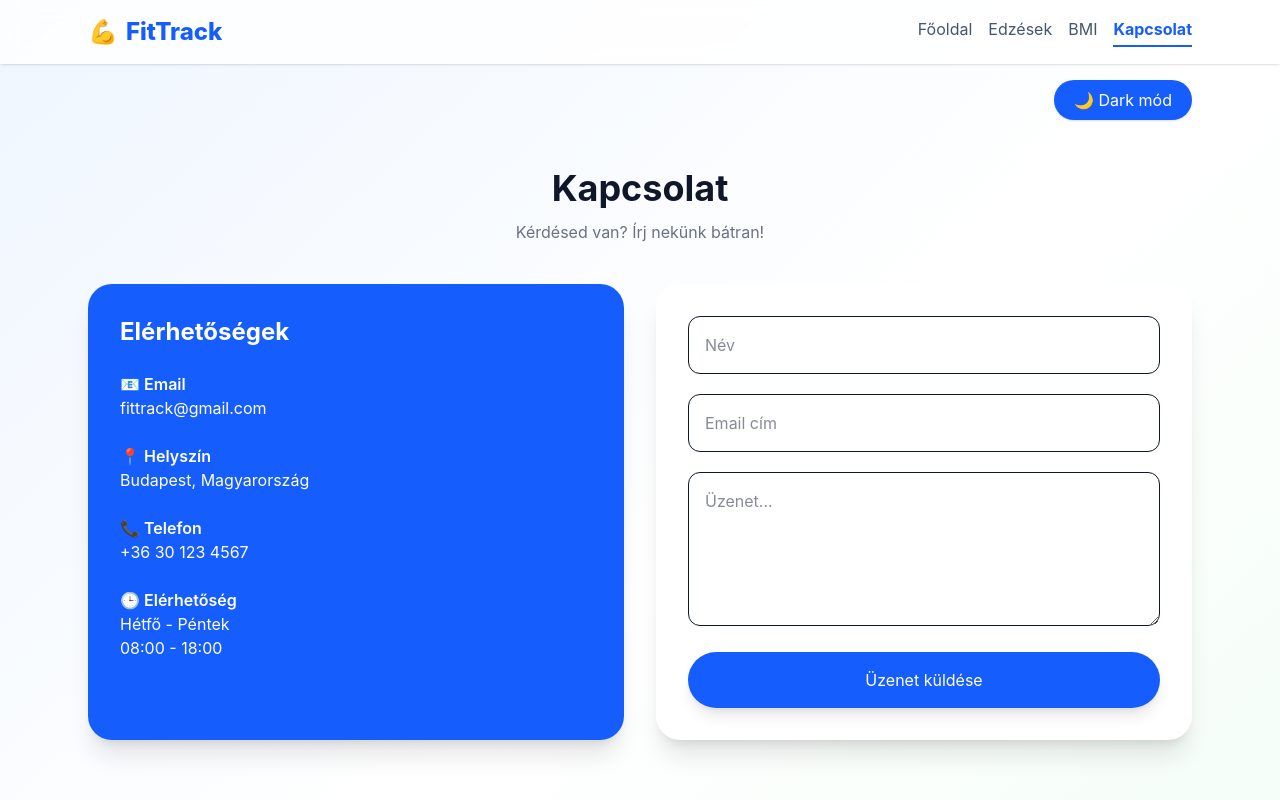
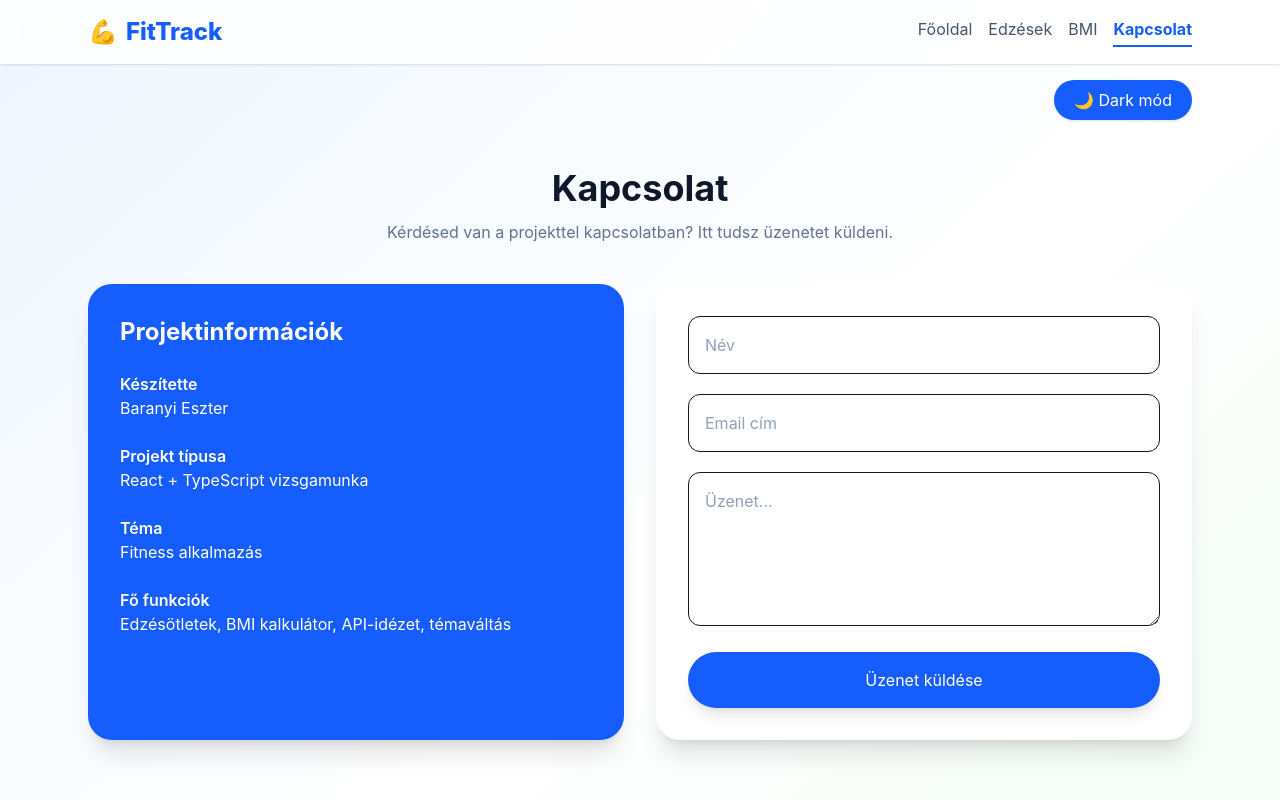
Before and after one commit to danceforever/fitness_app, a React (Vite) app: page /contact in a window 1280 px wide. Shown: the top 800 px of the page. Built offline with nearby package versions, Linux system fonts and the light colour scheme.

Commit message:
Tanari eszrevetelek javitasa

```diff
--- /dev/null
+++ b/src/components/InfoCard.tsx
@@ -0,0 +1,21 @@
+type InfoCardProps = {
+  title: string;
+  description: string;
+};
+
+export default function InfoCard({
+  title,
+  description,
+}: InfoCardProps) {
+  return (
+    <div className="bg-white text-slate-900 rounded-3xl shadow-lg p-8 hover:-translate-y-2 transition duration-300">
+      <h3 className="text-2xl font-bold mb-3">
+        {title}
+      </h3>
+
+      <p className="text-slate-600">
+        {description}
+      </p>
+    </div>
+  );
+}
--- /dev/null
+++ b/src/hooks/useGreeting.ts
@@ -0,0 +1,13 @@
+export default function useGreeting() {
+  const hour = new Date().getHours();
+
+  if (hour < 10) {
+    return "Jó reggelt!";
+  }
+
+  if (hour < 18) {
+    return "Jó napot!";
+  }
+
+  return "Jó estét!";
+}
--- a/src/hooks/useWindowSize.ts
+++ /dev/null
@@ -1,19 +0,0 @@
-import { useState, useEffect } from "react";
-
-export default function useWindowSize() {
-  const [width, setWidth] = useState(window.innerWidth);
-
-  useEffect(() => {
-    const handleResize = () => {
-      setWidth(window.innerWidth);
-    };
-
-    window.addEventListener("resize", handleResize);
-
-    return () => {
-      window.removeEventListener("resize", handleResize);
-    };
-  }, []);
-
-  return width;
-}
--- a/src/pages/Contact.tsx
+++ b/src/pages/Contact.tsx
@@ -16,7 +16,7 @@ export default function Contact() {
 
   const onSubmit = (data: ContactForm) => {
     console.log(data);
-    alert("Köszönjük! Az üzeneted sikeresen elküldted.");
+    alert("Köszönjük! Az üzeneted sikeresen elküldtük.");
     reset();
   };
 
@@ -26,59 +26,46 @@ export default function Contact() {
         Kapcsolat
       </h1>
 
-      <p className="text-center text-gray-500 mb-10">
-        Kérdésed van? Írj nekünk bátran!
+      <p className="text-center text-slate-500 mb-10">
+        Kérdésed van a projekttel kapcsolatban? Itt tudsz üzenetet küldeni.
       </p>
 
       <div className="grid md:grid-cols-2 gap-8">
-
-        {/* Bal oldal */}
-
         <div className="bg-blue-600 text-white rounded-3xl p-8 shadow-xl">
           <h2 className="text-2xl font-bold mb-6">
-            Elérhetőségek
+            Projektinformációk
           </h2>
 
           <div className="space-y-6">
-
             <div>
-              <h3 className="font-semibold">📧 Email</h3>
-              <p>fittrack@gmail.com</p>
+              <h3 className="font-semibold">Készítette</h3>
+              <p>Baranyi Eszter</p>
             </div>
 
             <div>
-              <h3 className="font-semibold">📍 Helyszín</h3>
-              <p>Budapest, Magyarország</p>
+              <h3 className="font-semibold">Projekt típusa</h3>
+              <p>React + TypeScript vizsgamunka</p>
             </div>
 
             <div>
-              <h3 className="font-semibold">📞 Telefon</h3>
-              <p>+36 30 123 4567</p>
+              <h3 className="font-semibold">Téma</h3>
+              <p>Fitness alkalmazás</p>
             </div>
 
             <div>
-              <h3 className="font-semibold">🕒 Elérhetőség</h3>
-              <p>Hétfő - Péntek</p>
-              <p>08:00 - 18:00</p>
+              <h3 className="font-semibold">Fő funkciók</h3>
+              <p>Edzésötletek, BMI kalkulátor, API-idézet, témaváltás</p>
             </div>
-
           </div>
         </div>
 
-        {/* Jobb oldal */}
-
-        <div className="bg-white rounded-3xl shadow-xl p-8">
-
-          <form
-            onSubmit={handleSubmit(onSubmit)}
-            className="space-y-5"
-          >
-
+        <div className="bg-white text-slate-900 rounded-3xl shadow-xl p-8">
+          <form onSubmit={handleSubmit(onSubmit)} className="space-y-5">
             <div>
               <input
                 type="text"
                 placeholder="Név"
-                className="w-full border rounded-xl p-4"
+                className="w-full border rounded-xl p-4 bg-white text-slate-900 placeholder:text-slate-400 focus:ring-2 focus:ring-blue-400 outline-none"
                 {...register("name", {
                   required: "A név megadása kötelező!",
                 })}
@@ -95,7 +82,7 @@ export default function Contact() {
               <input
                 type="email"
                 placeholder="Email cím"
-                className="w-full border rounded-xl p-4"
+                className="w-full border rounded-xl p-4 bg-white text-slate-900 placeholder:text-slate-400 focus:ring-2 focus:ring-blue-400 outline-none"
                 {...register("email", {
                   required: "Az email megadása kötelező!",
                 })}
@@ -112,7 +99,7 @@ export default function Contact() {
               <textarea
                 rows={5}
                 placeholder="Üzenet..."
-                className="w-full border rounded-xl p-4"
+                className="w-full border rounded-xl p-4 bg-white text-slate-900 placeholder:text-slate-400 focus:ring-2 focus:ring-blue-400 outline-none"
                 {...register("message", {
                   required: "Az üzenet megadása kötelező!",
                 })}
@@ -131,11 +118,8 @@ export default function Contact() {
             >
               Üzenet küldése
             </button>
-
           </form>
-
         </div>
-
       </div>
     </div>
   );
--- a/src/pages/Home.tsx
+++ b/src/pages/Home.tsx
@@ -1,8 +1,9 @@
 import { useEffect, useState } from "react";
-import useWindowSize from "../hooks/useWindowSize";
+import useGreeting from "../hooks/useGreeting";
+import InfoCard from "../components/InfoCard";
 
 export default function Home() {
-  const width = useWindowSize();
+  const greeting = useGreeting();
 
   const [quote, setQuote] = useState(
     "A siker nem a tökéletességről szól, hanem a következetességről."
@@ -14,8 +15,8 @@ export default function Home() {
       .then((data) => {
         setQuote(data.quote);
       })
-      .catch((error) => {
-        console.error(error);
+      .catch(() => {
+        console.log("Nem sikerült betölteni az idézetet.");
       });
   }, []);
 
@@ -24,44 +25,27 @@ export default function Home() {
       <section className="grid md:grid-cols-2 gap-10 items-center">
         <div>
           <p className="text-blue-600 font-semibold mb-3">
-            Fitness webalkalmazás
+            {greeting}
           </p>
 
           <h1 className="text-5xl md:text-6xl font-extrabold leading-tight">
-            Építs egészségesebb rutint a FitTrackkel!
+            FitTrack
           </h1>
 
-          <p className="text-lg text-slate-600 mt-6">
-            Edzésötletek, BMI kalkulátor és napi motiváció egy egyszerű,
-            reszponzív React alkalmazásban.
+          <p className="text-xl text-slate-700 mt-4 font-medium">
+            Egyszerű fitness alkalmazás.
           </p>
 
-          <div className="grid grid-cols-1 sm:grid-cols-3 gap-4 mt-10">
-            <div className="bg-white rounded-2xl shadow-lg p-5 text-center hover:scale-105 transition">
-              <p className="text-4xl mb-2">💪</p>
-              <h3 className="text-2xl font-bold text-blue-600">9</h3>
-              <p className="text-gray-500">Gyakorlat</p>
-            </div>
-
-            <div className="bg-white rounded-2xl shadow-lg p-5 text-center hover:scale-105 transition">
-              <p className="text-4xl mb-2">📊</p>
-              <h3 className="text-2xl font-bold text-green-600">BMI</h3>
-              <p className="text-gray-500">Kalkulátor</p>
-            </div>
-
-            <div className="bg-white rounded-2xl shadow-lg p-5 text-center hover:scale-105 transition">
-              <p className="text-4xl mb-2">🔥</p>
-              <h3 className="text-2xl font-bold text-orange-600">24/7</h3>
-              <p className="text-gray-500">Motiváció</p>
-            </div>
-          </div>
+          <p className="text-lg text-slate-600 mt-6">
+            A FitTrack egy React és TypeScript alapú webalkalmazás, amely
+            edzésötleteket, BMI kalkulátort és egy külső API-ból érkező napi
+            motivációs idézetet kínál.
+          </p>
         </div>
 
         <div className="bg-white text-slate-900 rounded-3xl shadow-xl p-8 border">
-          <div className="text-7xl text-center mb-6">🏋️‍♀️</div>
-
           <h2 className="text-2xl font-bold mb-4">
-            🔥 Napi motiváció
+            Napi motiváció
           </h2>
 
           <p className="italic text-lg text-slate-700">
@@ -69,59 +53,36 @@ export default function Home() {
           </p>
 
           <p className="text-sm text-slate-400 mt-6">
-            Custom hook aktív: {width}px
+            Az idézet külső API segítségével töltődik be.
           </p>
         </div>
       </section>
 
       <section className="mt-20">
         <h2 className="text-4xl font-bold text-center mb-4">
-          Miért válaszd a FitTracket?
+          Az alkalmazás funkciói
         </h2>
 
         <p className="text-center text-slate-600 mb-10">
-          Egy egyszerű, átlátható és motiváló alkalmazás az egészségesebb
-          mindennapokhoz.
+          A projekt célja a React legfontosabb funkcióinak bemutatása egy
+          egyszerű fitness témájú alkalmazásban.
         </p>
 
         <div className="grid md:grid-cols-3 gap-6">
-          <div className="bg-white text-slate-900 rounded-3xl shadow-lg p-8 hover:-translate-y-2 transition duration-300">
-            <p className="text-5xl mb-4">💪</p>
+          <InfoCard
+            title="Edzések"
+            description="Egyszerű, otthon is elvégezhető gyakorlatok újrahasznosítható komponensek segítségével."
+          />
 
-            <h3 className="text-2xl font-bold mb-3">
-              Otthoni edzések
-            </h3>
+          <InfoCard
+            title="BMI kalkulátor"
+            description="React Hook Form segítségével készült űrlap validációval és automatikus BMI számítással."
+          />
 
-            <p className="text-slate-600">
-              Egyszerű, eszköz nélkül is elvégezhető gyakorlatok kezdőknek és
-              haladóknak.
-            </p>
-          </div>
-
-          <div className="bg-white text-slate-900 rounded-3xl shadow-lg p-8 hover:-translate-y-2 transition duration-300">
-            <p className="text-5xl mb-4">📊</p>
-
-            <h3 className="text-2xl font-bold mb-3">
-              BMI kalkulátor
-            </h3>
-
-            <p className="text-slate-600">
-              Néhány adat megadásával gyorsan kiszámolhatod a BMI értékedet.
-            </p>
-          </div>
-
-          <div className="bg-white text-slate-900 rounded-3xl shadow-lg p-8 hover:-translate-y-2 transition duration-300">
-            <p className="text-5xl mb-4">🔥</p>
-
-            <h3 className="text-2xl font-bold mb-3">
-              Napi motiváció
-            </h3>
-
-            <p className="text-slate-600">
-              API-ból érkező idézet segít abban, hogy minden nap lendületben
-              maradj.
-            </p>
-          </div>
+          <InfoCard
+            title="Motiváció"
+            description="A főoldalon egy külső API-ból betöltött motivációs idézet jelenik meg."
+          />
         </div>
       </section>
     </main>
```
Also changed, not shown: vite.config.ts (+5 -4 lines).
